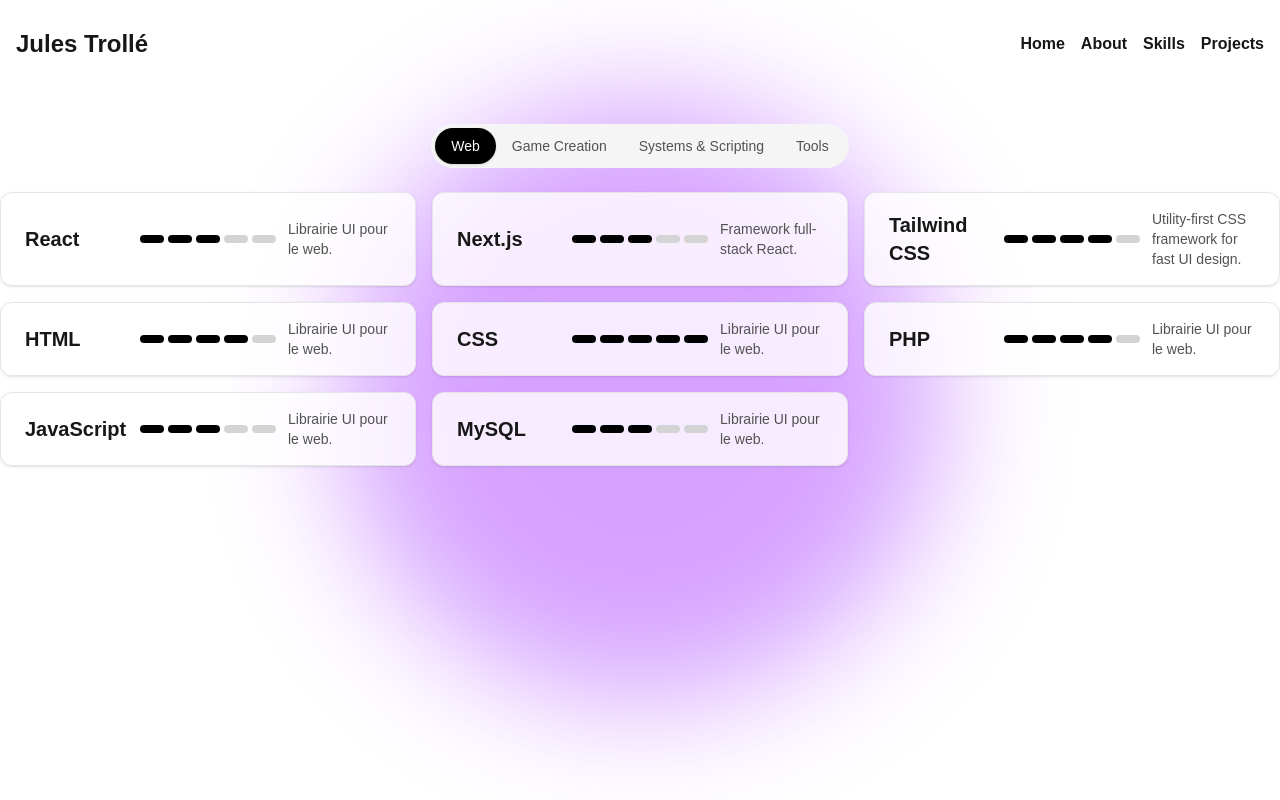
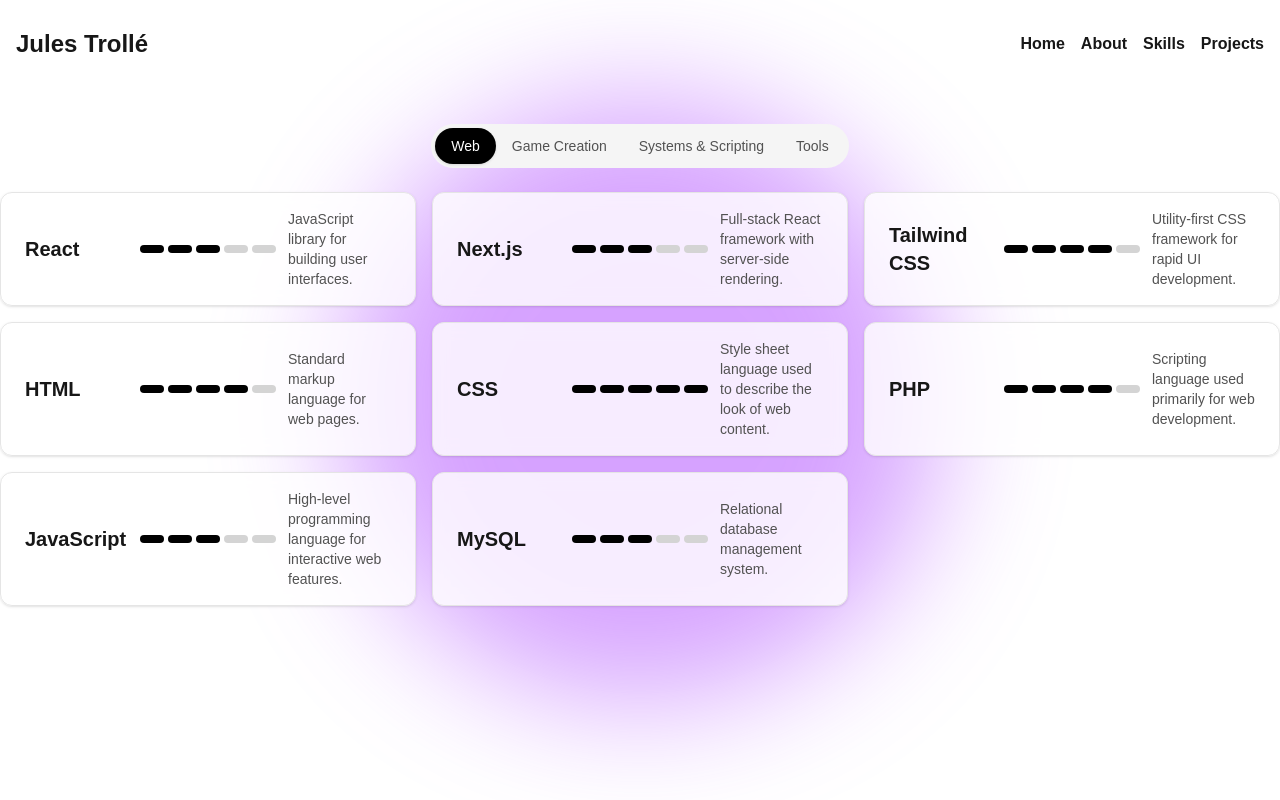
Before and after one commit to PoloLoveTaco/Portfolio-Jules-Trolle, a Next.js app: page /Skills in a window 1280 px wide. Built offline with nearby package versions, Linux system fonts and the light colour scheme.

Commit message:
[add] better description for all skills

```diff
--- a/app/Skills/page.tsx
+++ b/app/Skills/page.tsx
@@ -12,43 +12,44 @@
 
 const skillsByTab: Record<string, Skill[]> = {
   web: [
-    { id: "react", tech: "React", description: "Librairie UI pour le web.", level: 3 },
-    { id: "next",  tech: "Next.js", description: "Framework full-stack React.", level: 3 },
-    { id: "tailwindcss",  tech: "Tailwind CSS", description: "Utility-first CSS framework for fast UI design.", level: 4 },
-    { id: "html", tech: "HTML", description: "Librairie UI pour le web.", level: 4 },
-    { id: "css", tech: "CSS", description: "Librairie UI pour le web.", level: 5 },
-    { id: "php", tech: "PHP", description: "Librairie UI pour le web.", level: 4 },
-    { id: "javascript", tech: "JavaScript", description: "Librairie UI pour le web.", level: 3 },
-    { id: "mysql", tech: "MySQL", description: "Librairie UI pour le web.", level: 3 },
+    { id: "react", tech: "React", description: "JavaScript library for building user interfaces.", level: 3 },
+    { id: "next",  tech: "Next.js", description: "Full-stack React framework with server-side rendering.", level: 3 },
+    { id: "tailwindcss", tech: "Tailwind CSS", description: "Utility-first CSS framework for rapid UI development.", level: 4 },
+    { id: "html", tech: "HTML", description: "Standard markup language for web pages.", level: 4 },
+    { id: "css", tech: "CSS", description: "Style sheet language used to describe the look of web content.", level: 5 },
+    { id: "php", tech: "PHP", description: "Scripting language used primarily for web development.", level: 4 },
+    { id: "javascript", tech: "JavaScript", description: "High-level programming language for interactive web features.", level: 3 },
+    { id: "mysql", tech: "MySQL", description: "Relational database management system.", level: 3 },
   ],
   gamecreation: [
-    { id: "unity", tech: "Unity", description: "Moteur 3D temps réel.", level: 3 },
-    { id: "godot", tech: "Godot", description: "Moteur open-source 2D/3D.", level: 4 },
-    { id: "gamemaker", tech: "GameMaker", description: "Moteur open-source 2D/3D.", level: 3 },
-    { id: "rpgmaker", tech: "RPG Maker", description: "Moteur open-source 2D/3D.", level: 3 },
-    { id: "aseprite", tech: "Aseprite", description: "Moteur open-source 2D/3D.", level: 4 },
-    { id: "tiled", tech: "Tiled", description: "2D tile map editor for game development.", level: 3 },
+    { id: "unity", tech: "Unity", description: "Real-time 2D/3D game engine for multiplatform development.", level: 3 },
+    { id: "godot", tech: "Godot", description: "Open-source 2D and 3D game engine.", level: 4 },
+    { id: "gamemaker", tech: "GameMaker", description: "Game engine focused on 2D game development.", level: 3 },
+    { id: "rpgmaker", tech: "RPG Maker", description: "Tool for creating 2D role-playing games with no coding required.", level: 3 },
+    { id: "aseprite", tech: "Aseprite", description: "Pixel art tool for creating 2D animations and sprites.", level: 4 },
+    { id: "tiled", tech: "Tiled", description: "2D level editor for tile-based maps.", level: 3 },
   ],
   systemsscripting: [
-    { id: "c++", tech: "C++", description: "Librairie UI pour le web.", level: 4 },
-    { id: "c",  tech: "C", description: "Framework full-stack React.", level: 4 },
-    { id: "c#", tech: "c#", description: "Librairie UI pour le web.", level: 3 },
-    { id: "python", tech: "Pyhton", description: "Librairie UI pour le web.", level: 4 },
-    { id: "gd script", tech: "GD Script", description: "Librairie UI pour le web.", level: 5 },
-    { id: "sql", tech: "SQL", description: "Query language for relational databases.", level: 2 },
+    { id: "c++", tech: "C++", description: "General-purpose programming language with low-level memory access.", level: 4 },
+    { id: "c", tech: "C", description: "Procedural programming language used in system and embedded software.", level: 4 },
+    { id: "c#", tech: "C#", description: "Object-oriented language commonly used with Unity.", level: 3 },
+    { id: "python", tech: "Python", description: "Versatile high-level programming language with simple syntax.", level: 4 },
+    { id: "gd script", tech: "GD Script", description: "Scripting language designed for Godot engine.", level: 5 },
+    { id: "sql", tech: "SQL", description: "Language for managing data in relational databases.", level: 2 },
   ],
   tools: [
-    { id: "git", tech: "Git", description: "Contrôle de version distribué.", level: 4 },
-    { id: "vscode", tech: "VSCode", description: "Contrôle de version distribué.", level: 4 },
-    { id: "bun", tech: "Bun", description: "Runtime JavaScript ultra-rapide.", level: 3 },
-    { id: "github", tech: "Github", description: "Runtime JavaScript ultra-rapide.", level: 4 },
-    { id: "jira", tech: "Jira", description: "Project management and task tracking software.", level: 3 },
-    { id: "notion", tech: "Notion", description: "Runtime JavaScript ultra-rapide.", level: 4 },
-    { id: "bitbucket", tech: "Bitbucket", description: "Runtime JavaScript ultra-rapide.", level: 4 },
-    { id: "docker", tech: "Docker", description: "Containerisation platform for applications and environments.", level: 2 },
-    { id: "figma", tech: "Figma", description: "UI/UX design and prototyping tool.", level: 2 },
+    { id: "git", tech: "Git", description: "Distributed version control system.", level: 4 },
+    { id: "vscode", tech: "VSCode", description: "Popular source-code editor developed by Microsoft.", level: 4 },
+    { id: "bun", tech: "Bun", description: "Fast JavaScript runtime and package manager.", level: 3 },
+    { id: "github", tech: "GitHub", description: "Platform for hosting and collaborating on Git repositories.", level: 4 },
+    { id: "jira", tech: "Jira", description: "Project management tool for tracking issues and tasks.", level: 3 },
+    { id: "notion", tech: "Notion", description: "All-in-one workspace for notes, databases, and collaboration.", level: 4 },
+    { id: "bitbucket", tech: "Bitbucket", description: "Git-based source code repository hosting service.", level: 4 },
+    { id: "docker", tech: "Docker", description: "Platform for containerizing applications and environments.", level: 2 },
+    { id: "figma", tech: "Figma", description: "Collaborative UI/UX design and prototyping tool.", level: 2 },
   ],
 };
+
 
 export default function SkillsPage() {
   return (
```
